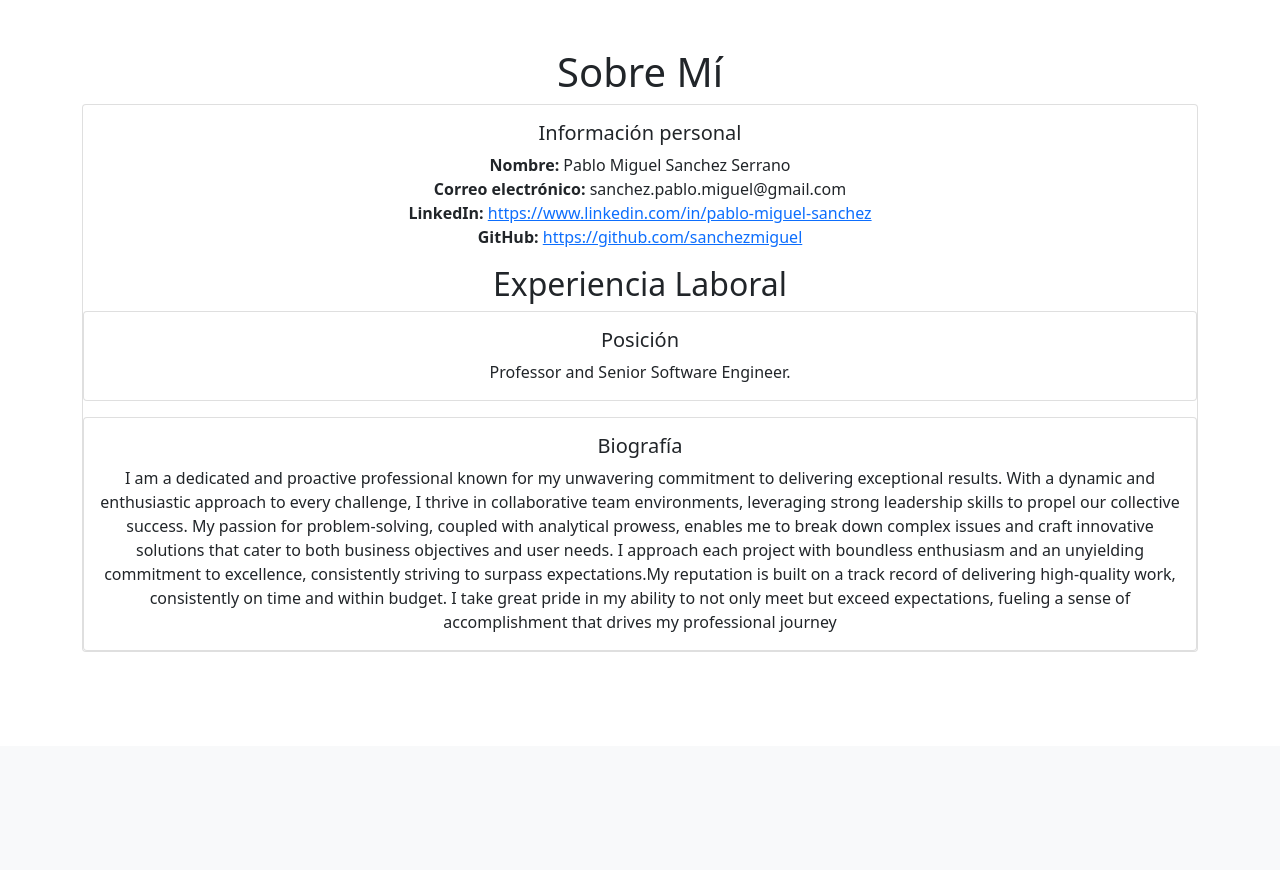
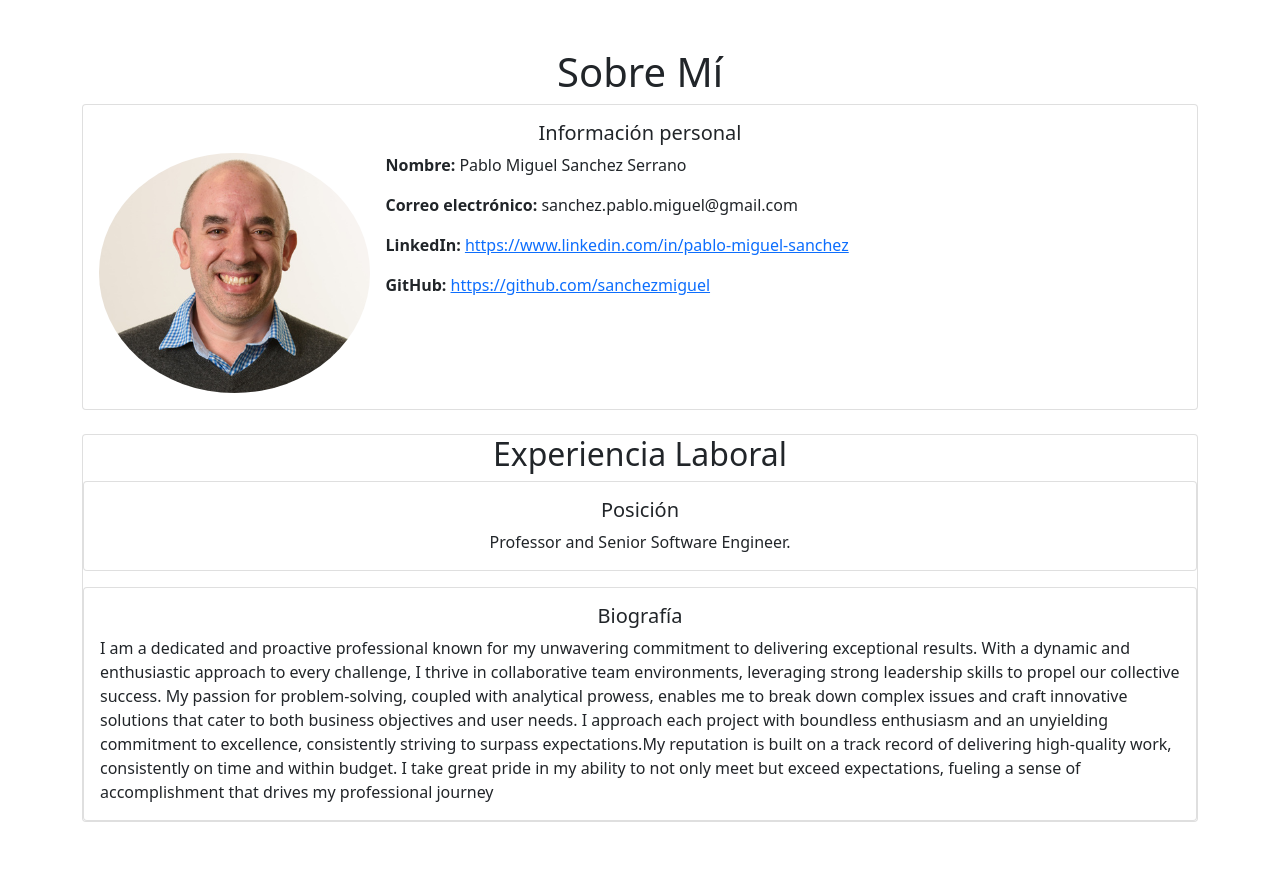
Before and after one commit to sanchezmiguel/CoderBlogRepo, a Django app: page /about/ in a window 1280 px wide. Shown: the part 54-924 px from the top of the page. Before the commit the page ends 706 px from the top, so only its background shows below. Run offline with Django 4.2, Linux system fonts and the light colour scheme; data comes from the database, SQL or seed files in the repository; some libraries are stand-ins or nearby versions.

Commit message:
agregar avatar

```diff
--- a/coderDjango/perfilesApp/templates/perfilesApp/about_creator.html
+++ b/coderDjango/perfilesApp/templates/perfilesApp/about_creator.html
@@ -1,25 +1,31 @@
 {% extends "base.html" %}
-
+{% load static %}
 {% block content %}
 <h1>Sobre Mí</h1>
 
 <div class="card">
     <div class="card-body">
         <h5 class="card-title">Información personal</h5>
-            <p class="card-text">
-                <b>Nombre:</b> {{ profile.name }}
-                <br>
-                <b>Correo electrónico:</b> {{ profile.email }}
-                <br>
-                <b>LinkedIn:</b> <a href="{{ profile.linkedin }}" target="_blank">{{ profile.linkedin }}</a>
-                <br>
-                <b>GitHub:</b> <a href="{{ profile.github }}" target="_blank">{{ profile.github }}</a>
-            </p>
+        <div class="d-flex">
+            <div class="col-md-3">
                 {% if profile.image %}
-                <img src="{{ profile.image.url }}" alt="{{ profile.name }}" class="img-fluid rounded-circle">
+                <img alt="{{ profile.name }}" class="img-fluid rounded-circle" src="{{ profile.image.url }}">
+                {% else %}
+                <img alt="Avatar por defecto" class="img-fluid rounded-circle"
+                     src="{% static 'images/default-avatar.jpg' %}">
                 {% endif %}
             </div>
-
+            <div class="col-md-9 ms-md-3 text-md-start">
+                <p><b>Nombre:</b> {{ profile.name }}</p>
+                <p><b>Correo electrónico:</b> {{ profile.email }}</p>
+                <p><b>LinkedIn:</b> <a href="{{ profile.linkedin }}" target="_blank">{{ profile.linkedin }}</a></p>
+                <p><b>GitHub:</b> <a href="{{ profile.github }}" target="_blank">{{ profile.github }}</a></p>
+            </div>
+        </div>
+    </div>
+</div>
+<div class="mt-4">
+    <div class="card">
         <h2>Experiencia Laboral</h2>
 
         <div class="card mb-3">
@@ -32,10 +38,10 @@
         <div class="card">
             <div class="card-body">
                 <h5 class="card-title">Biografía</h5>
-        <p class="card-text">{{ profile.bio }}</p>
+                <p class="card-text text-start">{{ profile.bio }}</p>
+            </div>
         </div>
     </div>
 </div>
 
-    <!-- El resto de tu contenido, como la experiencia laboral, educación, habilidades, etc. -->
 {% endblock %}
```
Also changed, not shown: coderDjango/static/images/default-avatar.jpg (added). Lines whose indentation alone changed are shown as unchanged.
